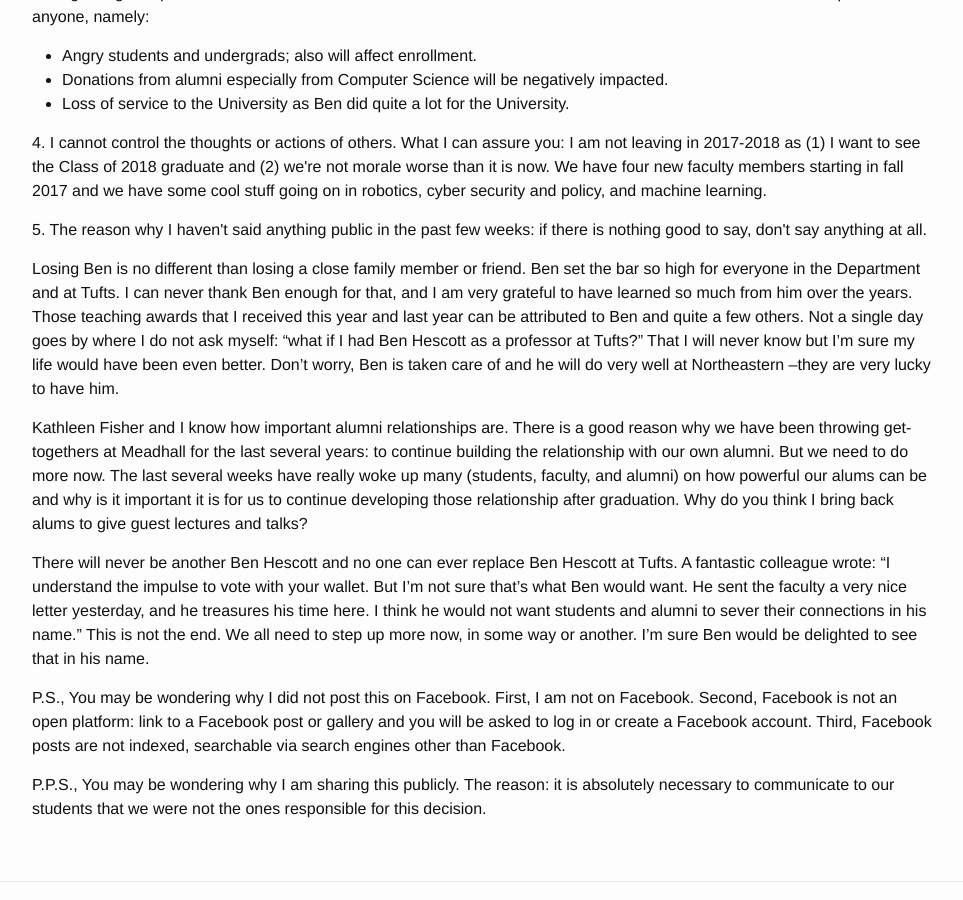
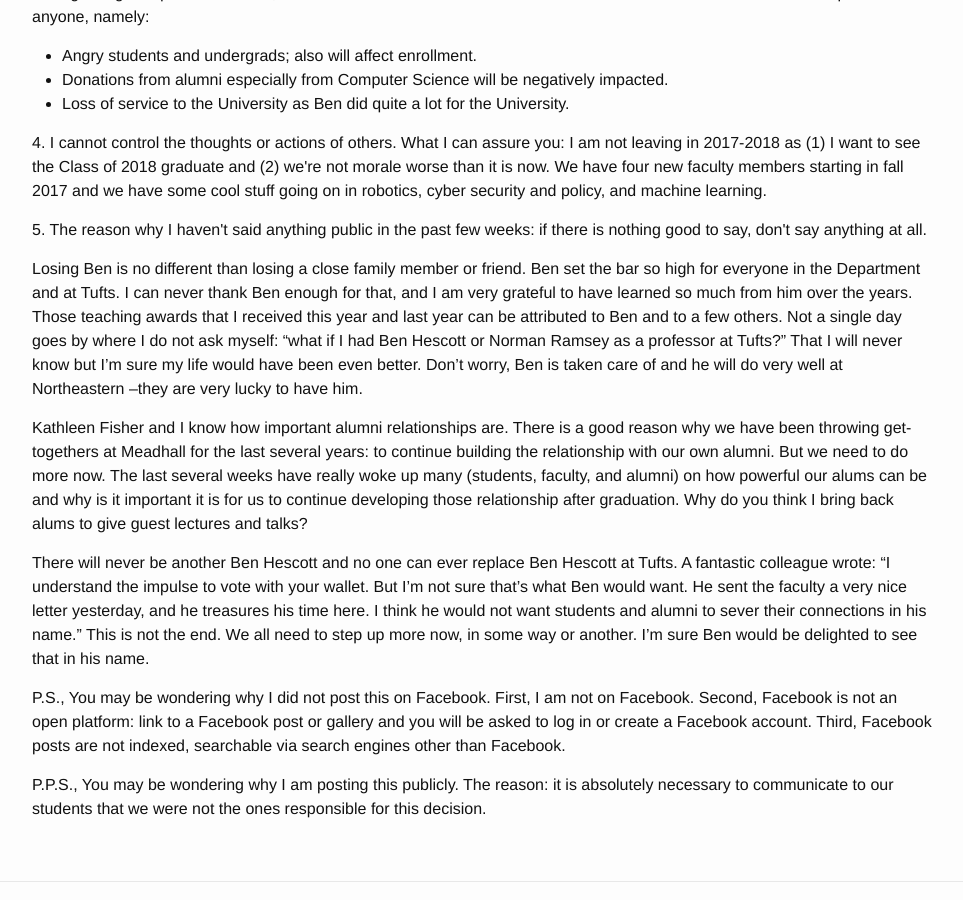
Before and after one commit to mchow01/mchow01.github.io, a Jekyll site: the page built from _posts/2017-06-08-to-tufts-cs.md, in a window 1280 px wide and 900 px high, scrolled down 696 px. Shown: the whole window, without its empty margins (158-1121 px from the left). Built offline with Jekyll 4.4.1, drawn with Linux system fonts in a browser that asks for light colours.

Commit message:
Minor wording change

```diff
--- a/_posts/2017-06-08-to-tufts-cs.md
+++ b/_posts/2017-06-08-to-tufts-cs.md
@@ -27,7 +27,7 @@
 
 <p>5. The reason why I haven't said anything public in the past few weeks: if there is nothing good to say, don't say anything at all.</p>
 
-Losing Ben is no different than losing a close family member or friend.   Ben set the bar so high for everyone in the Department and at Tufts. I can never thank Ben enough for that, and I am very grateful to have learned so much from him over the years.  Those teaching awards that I received this year and last year can be attributed to Ben and quite a few others.  Not a single day goes by where I do not ask myself: "what if I had Ben Hescott as a professor at Tufts?"  That I will never know but I'm sure my life would have been even better.  Don't worry, Ben is taken care of and he will do very well at Northeastern --they are very lucky to have him.
+Losing Ben is no different than losing a close family member or friend.   Ben set the bar so high for everyone in the Department and at Tufts. I can never thank Ben enough for that, and I am very grateful to have learned so much from him over the years.  Those teaching awards that I received this year and last year can be attributed to Ben and to a few others.  Not a single day goes by where I do not ask myself: "what if I had Ben Hescott or Norman Ramsey as a professor at Tufts?"  That I will never know but I'm sure my life would have been even better.  Don't worry, Ben is taken care of and he will do very well at Northeastern --they are very lucky to have him.
 
 Kathleen Fisher and I know how important alumni relationships are.  There is a good reason why we have been throwing get-togethers at Meadhall for the last several years: to continue building the relationship with our own alumni.  But we need to do more now.  The last several weeks have really woke up many (students, faculty, and alumni) on how powerful our alums can be and why is it important it is for us to continue developing those relationship after graduation.  Why do you think I bring back alums to give guest lectures and talks?
 
@@ -35,4 +35,4 @@
 
 P.S., You may be wondering why I did not post this on Facebook.  First, I am not on Facebook.  Second, Facebook is not an open platform: link to a Facebook post or gallery and you will be asked to log in or create a Facebook account.  Third, Facebook posts are not indexed, searchable via search engines other than Facebook.
 
-P.P.S., You may be wondering why I am sharing this publicly.  The reason: it is absolutely necessary to communicate to our students that we were not the ones responsible for this decision.
+P.P.S., You may be wondering why I am posting this publicly.  The reason: it is absolutely necessary to communicate to our students that we were not the ones responsible for this decision.
```
Also changed, not shown: 2 other files.
